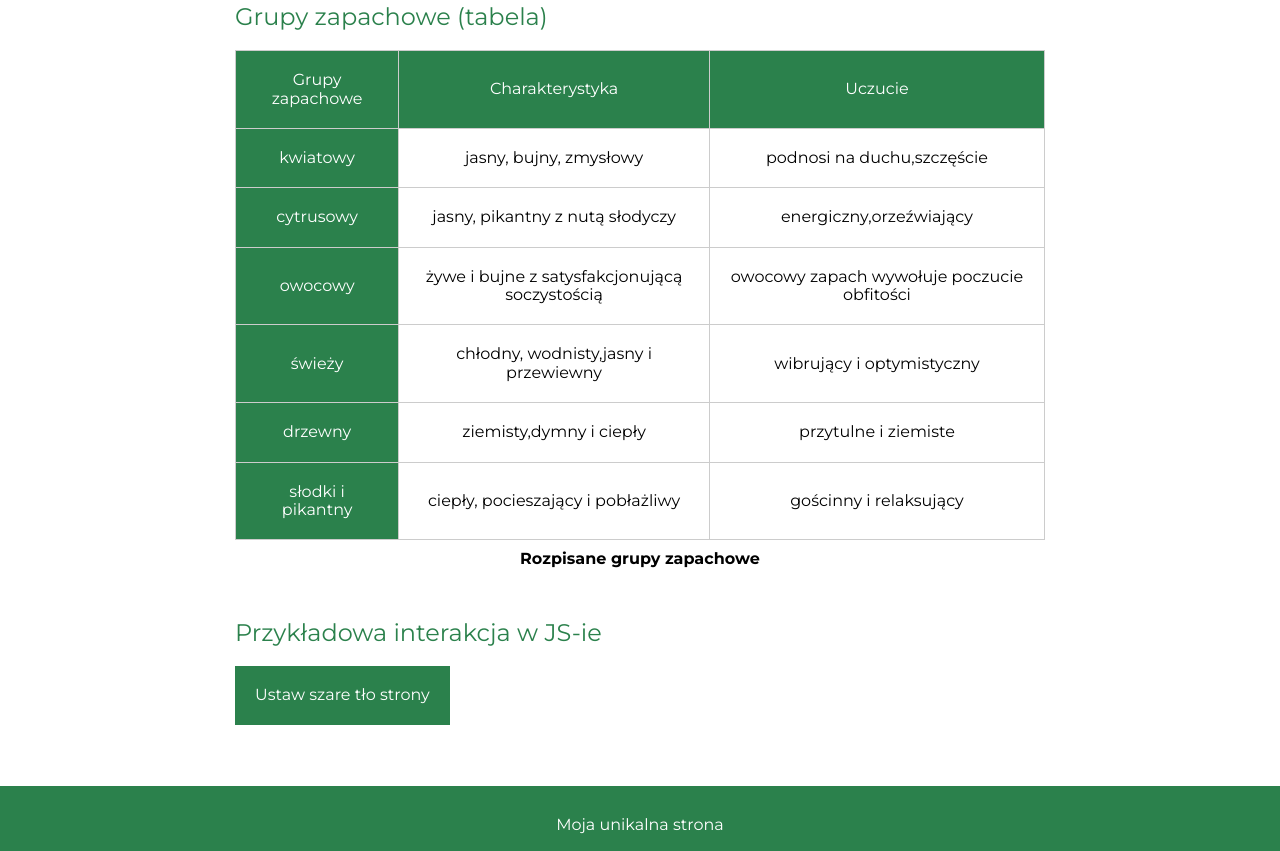
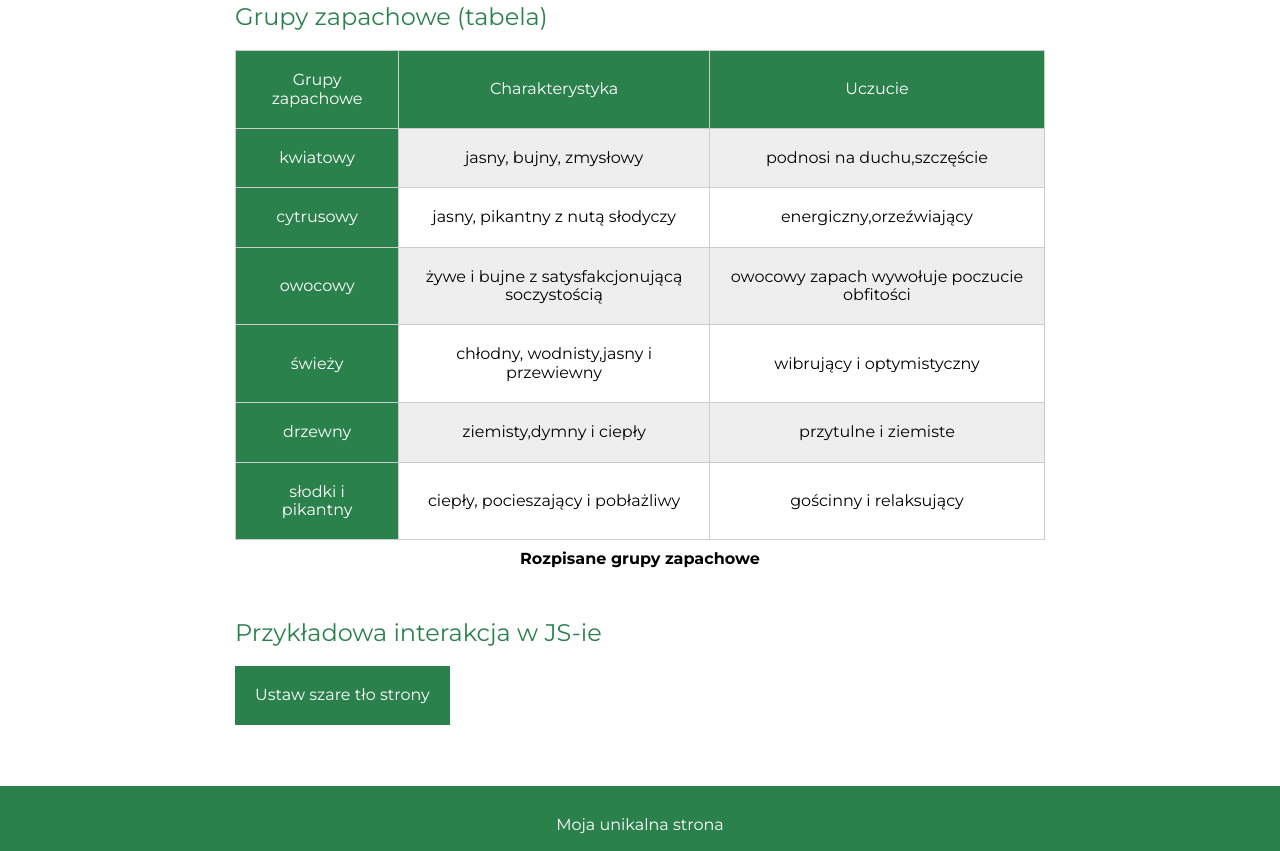
Before and after one commit to KingaPalijewska/homepage, a plain HTML site: page index.html in a window 1280 px wide. Shown: the part 1352-2203 px from the top of the page. Drawn offline with nearby package versions, Linux system fonts and the light colour scheme.

Commit message:
gray cells

```diff
--- a/css/table.css
+++ b/css/table.css
@@ -17,11 +17,11 @@
 .table__cell--header:hover {
     background-color:rgb(26, 213, 98);
 }
-.table_row {
+.table__row {
     background-color: white;
 
 }
-.table_row:nth-child(even) {
+.table__row:nth-child(even) {
     background-color: #eee;
 }
 .table__row:hover {
```
